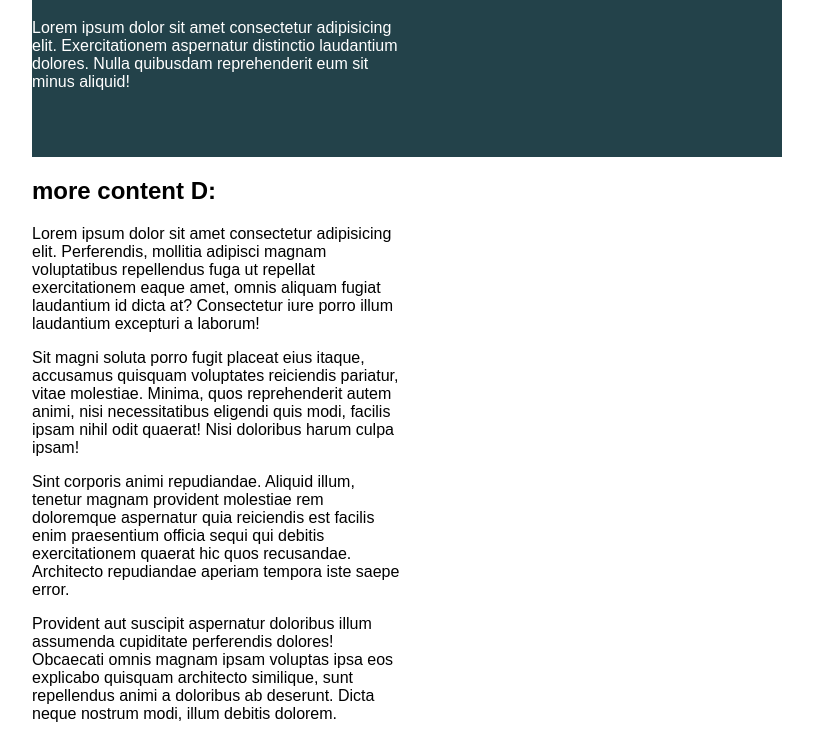
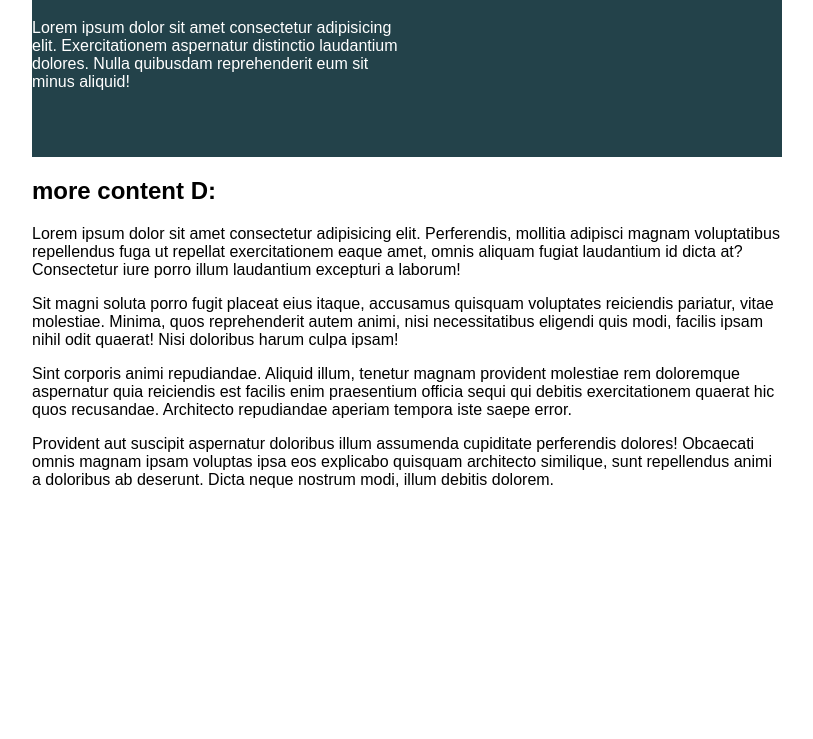
Before and after one commit to chadsmith12/conquering-responsive-layouts, a plain HTML site: page day3/challenge/index.html in a window 1280 px wide. Shown: the part 111-850 px from the top of the page, without its empty margins (233-1046 px from the left). After the commit the page ends 800 px from the top, so only its background shows below. Drawn offline with Linux system fonts and the light colour scheme.

Commit message:
update day3 challenge solution to reuse  container

```diff
--- a/day3/challenge/index.html
+++ b/day3/challenge/index.html
@@ -10,21 +10,17 @@
 <body>
 
     <div class="container">
+        <div class="intro">
             <div class="intro-content">
                 <h1>Lorem ipsum dolor sit.</h1>
                 <p>Lorem ipsum dolor sit amet consectetur adipisicing elit. Exercitationem aspernatur distinctio laudantium dolores. Nulla quibusdam reprehenderit eum sit minus aliquid!</p>
             </div>
         </div>
-
-    <div class="main">
-        <div class="main-content">
         <h2>more content D:</h2>
         <p>Lorem ipsum dolor sit amet consectetur adipisicing elit. Perferendis, mollitia adipisci magnam voluptatibus repellendus fuga ut repellat exercitationem eaque amet, omnis aliquam fugiat laudantium id dicta at? Consectetur iure porro illum laudantium excepturi a laborum!</p>
         <p>Sit magni soluta porro fugit placeat eius itaque, accusamus quisquam voluptates reiciendis pariatur, vitae molestiae. Minima, quos reprehenderit autem animi, nisi necessitatibus eligendi quis modi, facilis ipsam nihil odit quaerat! Nisi doloribus harum culpa ipsam!</p>
         <p>Sint corporis animi repudiandae. Aliquid illum, tenetur magnam provident molestiae rem doloremque aspernatur quia reiciendis est facilis enim praesentium officia sequi qui debitis exercitationem quaerat hic quos recusandae. Architecto repudiandae aperiam tempora iste saepe error.</p>
         <p>Provident aut suscipit aspernatur doloribus illum assumenda cupiditate perferendis dolores! Obcaecati omnis magnam ipsam voluptas ipsa eos explicabo quisquam architecto similique, sunt repellendus animi a doloribus ab deserunt. Dicta neque nostrum modi, illum debitis dolorem.</p>
     </div>
-    </div>
-
 </body>
 </html>
--- a/day3/challenge/style.css
+++ b/day3/challenge/style.css
@@ -27,6 +27,9 @@ body {
   width: 80%;
   max-width: 750px;
   margin: 0 auto;
+}
+
+.intro {
   background: #23424a;
   color: white;
   padding: 50px 0;
@@ -35,13 +38,3 @@ body {
 .intro-content {
   width: 50%;
 }
-
-.main {
-  margin: 0 auto;
-  max-width: 750px;
-  width: 80%
-}
-
-.main-content {
-  width: 50%
-}
```
Lines whose indentation alone changed are shown as unchanged.
